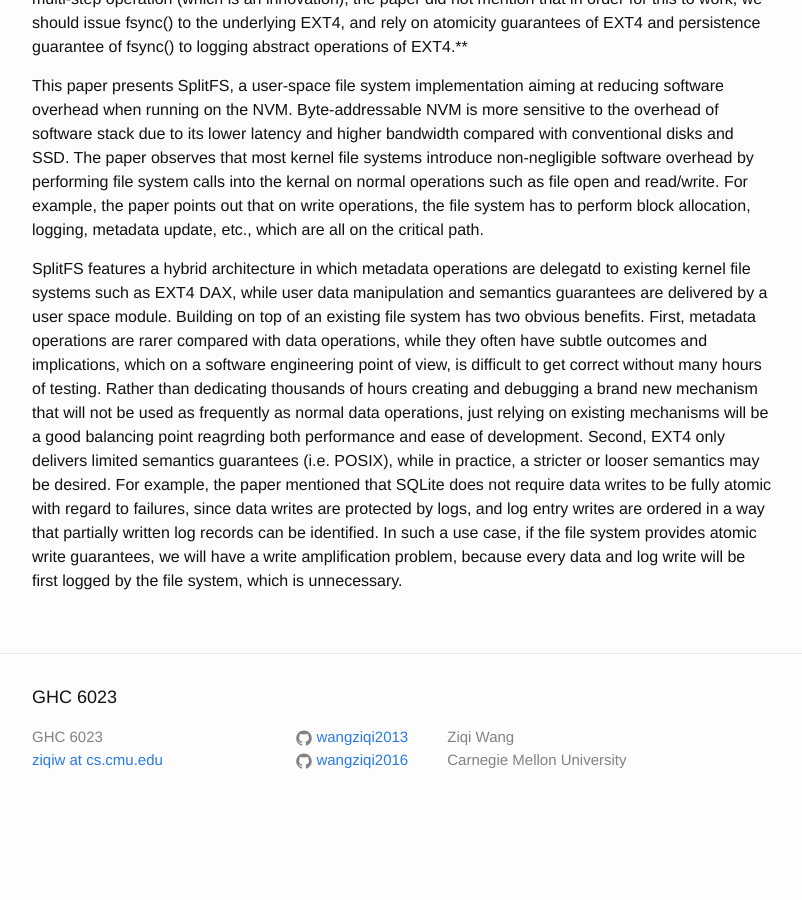
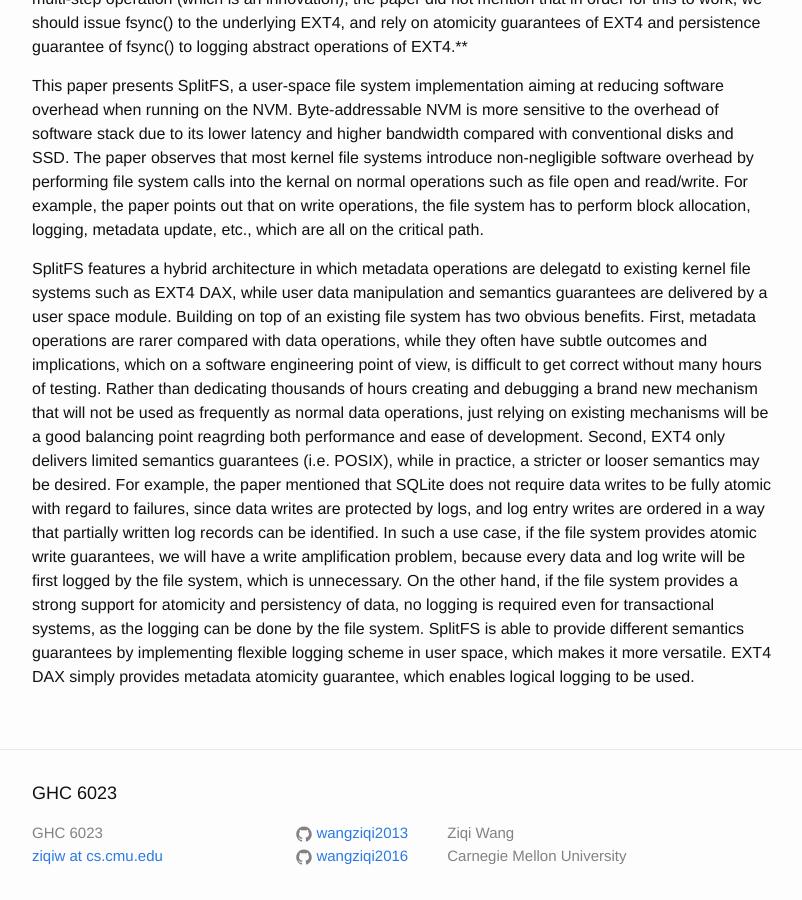
Before and after one commit to wangziqi2013/wangziqi2013.github.io, a Jekyll site: the page built from _posts/2019-11-20-splitfs.markdown, in a window 1280 px wide and 900 px high, scrolled down 640 px. Shown: the whole window, without its empty margins (238-1040 px from the left). Built offline with Jekyll 4.4.1, drawn with Linux system fonts in a browser that asks for light colours; before the commit the page ends 1471 px from its top, so only the background shows below that.

Commit message:
Finish second reason

```diff
--- a/_posts/2019-11-20-splitfs.markdown
+++ b/_posts/2019-11-20-splitfs.markdown
@@ -41,4 +41,8 @@ guarantees (i.e. POSIX), while in practice, a stricter or looser semantics may b
 that SQLite does not require data writes to be fully atomic with regard to failures, since data writes are protected by
 logs, and log entry writes are ordered in a way that partially written log records can be identified. In such a use case,
 if the file system provides atomic write guarantees, we will have a write amplification problem, because every data and
-log write will be first logged by the file system, which is unnecessary.
+log write will be first logged by the file system, which is unnecessary. On the other hand, if the file system provides
+a strong support for atomicity and persistency of data, no logging is required even for transactional systems, as the
+logging can be done by the file system. SplitFS is able to provide different semantics guarantees by implementing flexible
+logging scheme in user space, which makes it more versatile. EXT4 DAX simply provides metadata atomicity guarantee, which
+enables logical logging to be used.
```
